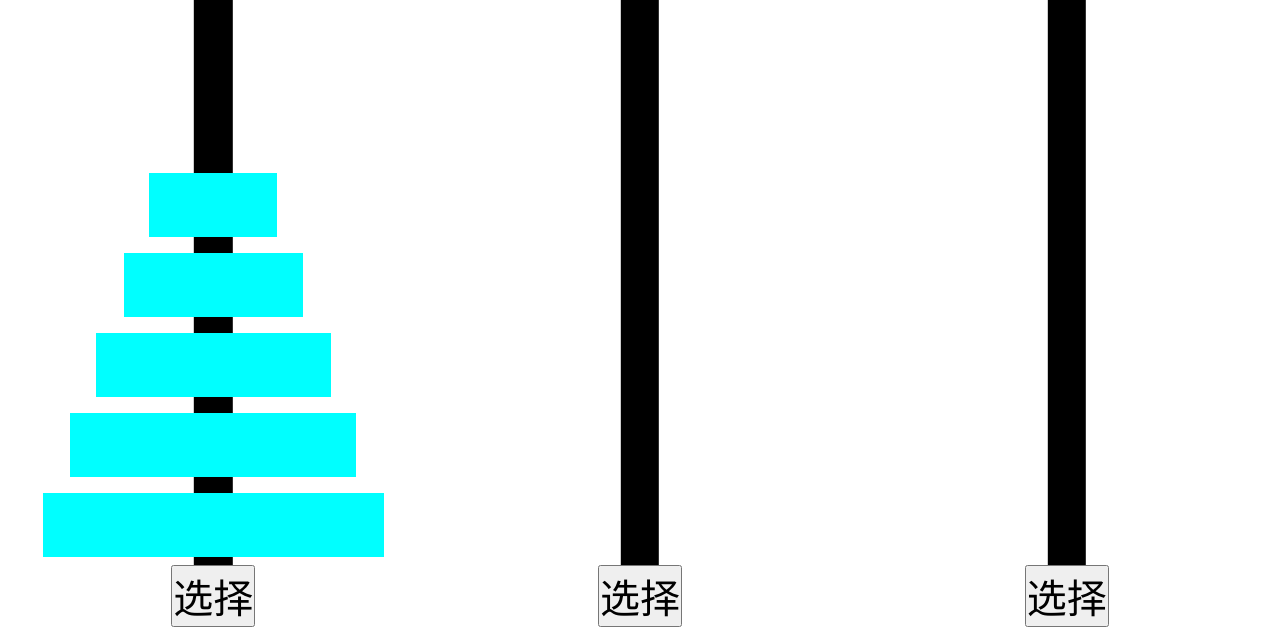
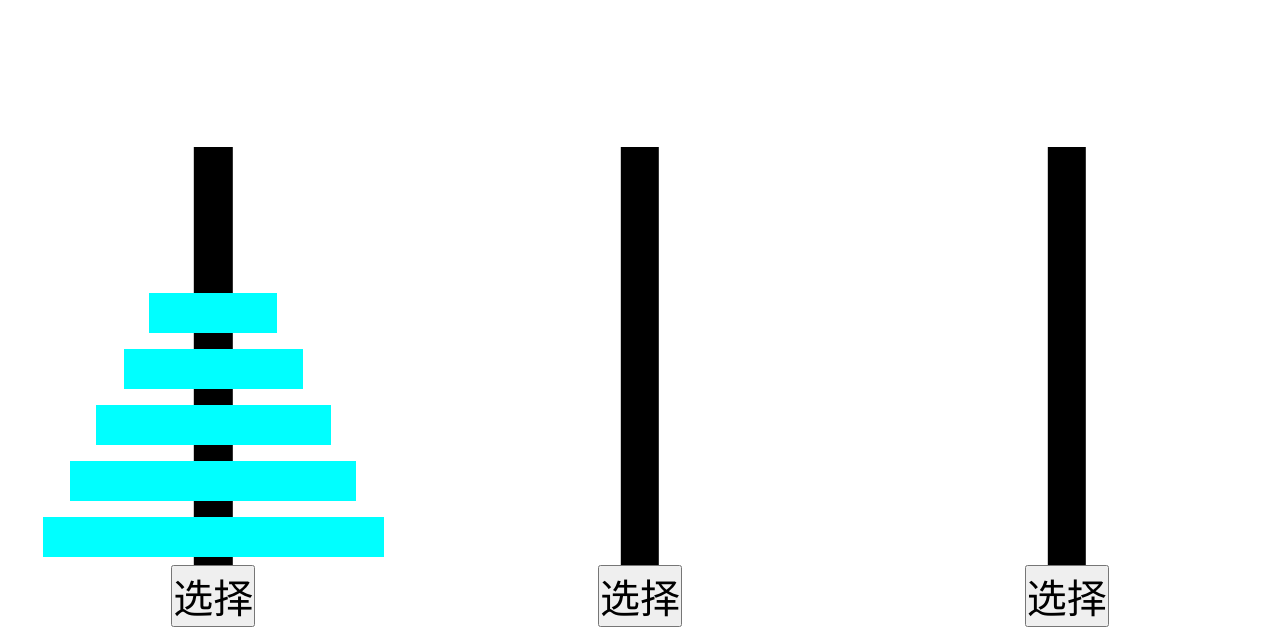
Before and after one commit to E0SelmY4V/hanoi-online, a website: page index.html in a window 1280 px wide. Shown: the part 173-800 px from the top of the page. Drawn offline with Linux system fonts and the light colour scheme.

Commit message:
ref: 更好的视觉比例

```diff
--- a/style.css
+++ b/style.css
@@ -27,7 +27,7 @@ body {
 .pole {
 	width: 3vw;
 	position: absolute;
-	height: 80vh;
+	height: 60vh;
 	background: black;
 	left: 50%;
 	bottom: 0;
@@ -36,7 +36,7 @@ body {
 }
 
 .plate {
-	height: 8vh;
+	height: 5vh;
 	background: aqua;
 	margin: 1vh;
 	cursor: grab;
```
